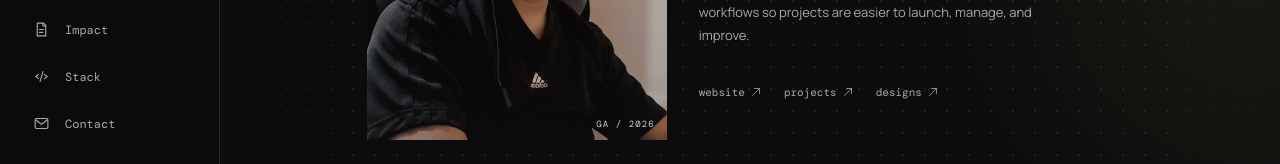
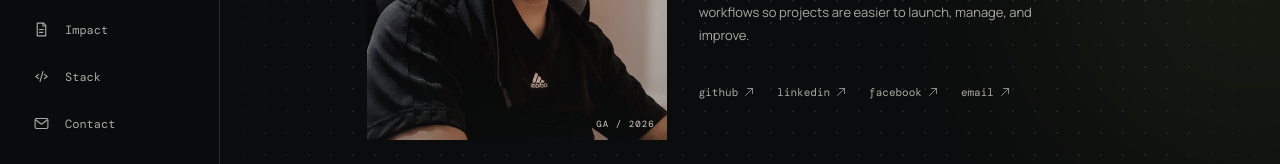
Before and after one commit to gervie1234/gervie-asilo-portfolio-v2, a React (Vite) app: page / in a window 1280 px wide. Shown: the part 352-516 px from the top of the page. Built offline with nearby package versions, Linux system fonts and the light colour scheme; a web font is replaced by a local one.

Commit message:
Add professional profile links

```diff
--- a/src/App.jsx
+++ b/src/App.jsx
@@ -724,10 +724,11 @@ function App() {
               <p>I’m a full-stack software developer and graphic designer building practical digital solutions with clean, modern design.</p>
               <p>I connect interfaces, backend systems, branding, and workflows so projects are easier to launch, manage, and improve.</p>
             </div>
-            <div className="social-links" aria-label="Social links">
-              <a href="https://gervieasilo.com/" target="_blank" rel="noreferrer">website <Icon name="arrow" size={12} /></a>
-              <a href="https://gervieasilo.com/projects" target="_blank" rel="noreferrer">projects <Icon name="arrow" size={12} /></a>
-              <a href="/designs">designs <Icon name="arrow" size={12} /></a>
+            <div className="social-links" aria-label="Professional profiles and contact">
+              <a href="https://github.com/gervie1234" target="_blank" rel="me noreferrer" aria-label="Gervie Asilo on GitHub">github <Icon name="arrow" size={12} /></a>
+              <a href="https://www.linkedin.com/in/gervieasilo/" target="_blank" rel="me noreferrer" aria-label="Gervie Asilo on LinkedIn">linkedin <Icon name="arrow" size={12} /></a>
+              <a href="https://www.facebook.com/gervieasilo" target="_blank" rel="me noreferrer" aria-label="Gervie Asilo on Facebook">facebook <Icon name="arrow" size={12} /></a>
+              <a href="mailto:gervieasilo@gmail.com" aria-label="Email Gervie Asilo">email <Icon name="arrow" size={12} /></a>
             </div>
           </div>
         </section>
```
